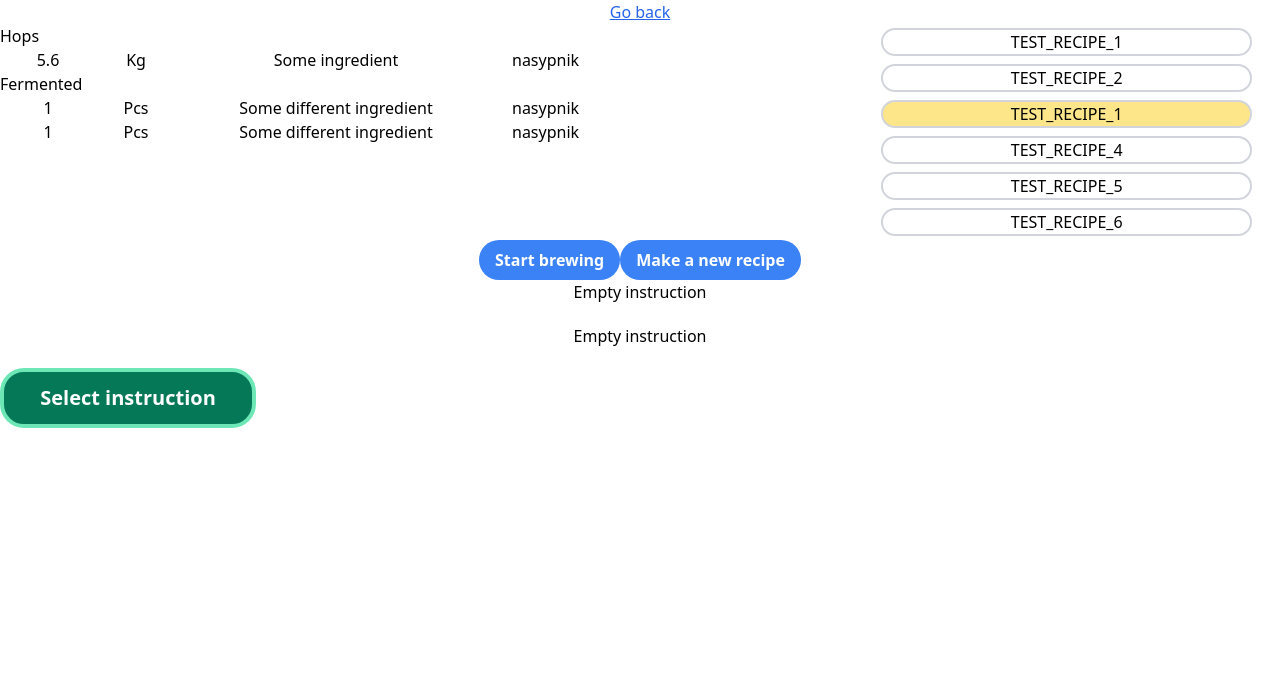
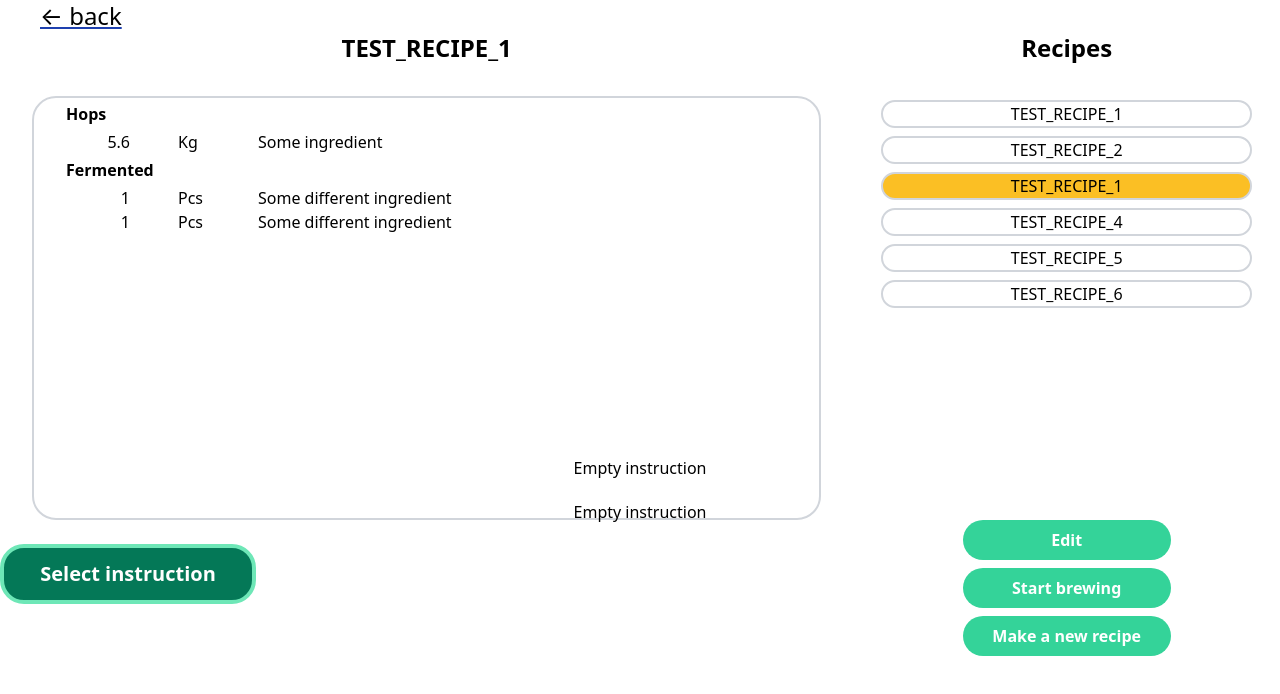
Before and after one commit to smart-brew/frontend, a React (Create React App) app: page /recipe/instructions in a window 1280 px wide. Shown: the top 694 px of the page. Built offline with nearby package versions, Linux system fonts and the light colour scheme.

Commit message:
fix(SB-82): Form and recipe picking gui remade

```diff
--- a/src/Pages/RecipePage.tsx
+++ b/src/Pages/RecipePage.tsx
@@ -9,15 +9,28 @@ import RecipeList from '../components/MainPage/RecipeList/RecipeList';
 import IngredietsForm from '../components/RecipeMaking/FormComponents/IngredientsForm';
 import { IngredientSection } from '../components/RecipeMaking/ConfirmBrewingStart/IngredientSection';
 import { StartBrewingPopup } from '../components/RecipeMaking/ConfirmBrewingStart/StartBrewingPopup';
+import IngredientType from '../types/RecipeData/IngredientType';
 
 const RecipePage: React.FC = () => {
   const [showPopup, setShowPopup] = useState(false); // pupup to start a new brewing process
   const [showForm, setShowForm] = useState(false); // show form to make a new recipe
   const [selectedRecipeId, setRecipeId] = useState(1);
+  const [listOfIngredients, setListOfIngredients] = useState([
+    {
+      amount: 0,
+      units: 'KG',
+      name: 'filterOut',
+      id: 0,
+      type: 'Fermentables',
+      recipe_id: 0,
+    },
+  ]);
+
+  // console.log('toto je list of ingredients on the recipepage');
+  // console.log(listOfIngredients);
 
   const handleSelection = (arg: number): undefined => {
     setRecipeId(arg);
-    console.log(selectedRecipeId);
     return undefined;
   };
 
@@ -34,6 +47,8 @@ const RecipePage: React.FC = () => {
     selectedRecipeId
   )?.Ingredients;
 
+  const recipeName = findItem(recipeList.recipes, selectedRecipeId)?.name;
+
   const result = recipeIngredients?.reduce((r, a) => {
     r[a.type] = r[a.type] || [];
     r[a.type].push(a);
@@ -42,62 +57,120 @@ const RecipePage: React.FC = () => {
   console.log(result);
 
   const infoGroup = Object.keys(result).map((typ) => {
-    return <IngredientSection sectionName={typ} ingredients={result[typ]} />;
+    return (
+      <IngredientSection
+        sectionName={typ}
+        ingredients={result[typ]}
+        showUnloader={false}
+      />
+    );
   });
+
+  const infoGroupPopup = Object.keys(result).map((typ) => {
+    return (
+      <IngredientSection
+        sectionName={typ}
+        ingredients={result[typ]}
+        showUnloader
+      />
+    );
+  });
+
+  const returnIngredients = (ingredients: IngredientType[]): void => {
+    console.log(ingredients);
+    setListOfIngredients(ingredients);
+    console.log('toto je list of ingredients on the recipepage');
+    console.log(listOfIngredients);
+  };
 
   return (
     <div>
+      {!showForm ? (
+        <div className="recipe-choosing">
           <Link
             to="/"
             className=" underline text-blue-600 hover:text-blue-800 visited:text-purple-600"
           >
-        Go back
+            <div className=" flex flex-row text-2xl text-black text-left ml-10">
+              &#8592; back
+            </div>
           </Link>
-      {!showForm ? (
-        <div className="recipe-choosing">
-          <div className="flex flex-row">
-            <div className=" w-2/3 flex flex-col">{infoGroup}</div>
-            <div className=" w-1/3">
+          <div className="flex flex-row ">
+            <div className=" w-2/3 flex flex-col">
+              <div className=" text-center text-2xl font-bold">
+                {recipeName}
+              </div>
+              <div className="flex flex-col   border-2 border-gray-300 rounded-3xl px-8 m-8 min-h-full">
+                {infoGroup}
+              </div>
+            </div>
+            <div className=" w-1/3 ">
+              <div className=" text-center text-2xl font-bold pb-8">
+                Recipes
+              </div>
+              <div className="min-h-full">
                 <RecipeList
                   recipes={recipeList.recipes}
                   callback={handleSelection}
                   current={selectedRecipeId}
                 />
               </div>
-          </div>
+              {/* Buttons Edit, Start Brewing, Make a new recipe */}
+              <div className="  text-center flex flex-col">
                 <button
-            className="bg-blue-500 hover:bg-blue-700 text-white font-bold py-2 px-4 rounded-full"
+                  className="bg-green-400 hover:bg-green-600 text-white font-bold py-2 px-4 rounded-full m-auto w-52 mb-2"
+                  type="button"
+                  // onClick={() => setShowPopup(true)}
+                >
+                  Edit
+                </button>
+                <button
+                  className="bg-green-400 hover:bg-green-600 text-white font-bold py-2 px-4 rounded-full m-auto  w-52 mb-2"
                   type="button"
                   onClick={() => setShowPopup(true)}
                 >
                   Start brewing
                 </button>
                 <button
-            className="bg-blue-500 hover:bg-blue-700 text-white font-bold py-2 px-4 rounded-full"
+                  className="bg-green-400 hover:bg-green-600 text-white font-bold py-2 px-4 rounded-full m-auto w-52 mb-2"
                   type="button"
                   onClick={() => setShowForm(true)}
                 >
                   Make a new recipe
                 </button>
               </div>
+            </div>
+          </div>
+        </div>
       ) : null}
 
       {showForm && (
-        <div>
-          <IngredietsForm show={showForm} />
+        <div className="ingredients-form">
+          <div className="flex flex-row ">
+            <div className=" w-2/3 ">
+              <IngredietsForm
+                show={showForm}
+                setListOfIngredients={(ingredients: IngredientType[]) =>
+                  returnIngredients(ingredients)
+                }
+              />
+            </div>
+            <div className=" w-1/3 relative text-center content-center">
               <button
-            className="bg-blue-500 hover:bg-blue-700 text-white font-bold py-2 px-4 rounded-full"
+                className="bg-green-400 hover:bg-green-600 text-white font-bold py-2 px-4 rounded-full absolute bottom-0 w-52"
                 type="button"
                 onClick={() => setShowForm(false)}
               >
                 Cancel
               </button>
             </div>
+          </div>
+        </div>
       )}
       {showPopup && (
         <StartBrewingPopup
           onClose={() => setShowPopup(false)}
-          infoGroup={infoGroup}
+          infoGroup={infoGroupPopup}
           selectedRecipeId={selectedRecipeId}
         />
       )}
--- a/src/components/MainPage/RecipeList/RecipeList.tsx
+++ b/src/components/MainPage/RecipeList/RecipeList.tsx
@@ -11,7 +11,7 @@ interface RecipeListTypeProps {
 const RecipeList: React.FC<RecipeListTypeProps> = (props) => {
   const { recipes, callback, current } = props;
   return (
-    <div>
+    <div className="overflow-auto">
       <ul className="flex flex-col ">
         {recipes.map((recipe: RecipeType) => (
           <RecipeListItem
--- a/src/components/MainPage/RecipeList/RecipeListItem.tsx
+++ b/src/components/MainPage/RecipeList/RecipeListItem.tsx
@@ -22,9 +22,9 @@ const RecipeListItem: React.FC<RecipeTypeProps> = ({
           onClick(id);
         }}
         key={id}
-        className="bg-yellow-200 chamber mx-7 my-1 content-center  border-2 border-gray-300 rounded-3xl "
+        className="bg-yellow-400 chamber mx-7 my-1 border-2 border-gray-300 rounded-3xl "
       >
-        <div>{name}</div>
+        <div className="text-center">{name}</div>
         <div>{locked}</div>
       </button>
     );
@@ -36,7 +36,7 @@ const RecipeListItem: React.FC<RecipeTypeProps> = ({
         onClick(id);
       }}
       key={id}
-      className="chamber mx-7 my-1 content-center  border-2 border-gray-300 rounded-3xl "
+      className="chamber mx-7 my-1  border-2 border-gray-300 rounded-3xl "
     >
       <div>{name}</div>
       <div>{locked}</div>
--- a/src/components/RecipeMaking/ConfirmBrewingStart/IngredientSection.tsx
+++ b/src/components/RecipeMaking/ConfirmBrewingStart/IngredientSection.tsx
@@ -5,17 +5,25 @@ import { IngredientsListItem } from './IngredientsListItem';
 interface IngredientSectionProps {
   sectionName: string;
   ingredients: IngredientType[];
+  showUnloader: boolean;
 }
 
 export const IngredientSection: React.FC<IngredientSectionProps> = ({
   sectionName,
   ingredients,
+  showUnloader,
 }: IngredientSectionProps) => {
   return (
     <div className="">
-      <div className="flex flex-row">{sectionName}</div>
+      <div className="flex flex-row font-bold py-1">{sectionName}</div>
       {ingredients.map((ingr) => {
-        return <IngredientsListItem key={ingr.id} ingredient={ingr} />;
+        return (
+          <IngredientsListItem
+            key={ingr.id}
+            ingredient={ingr}
+            showUnloader={showUnloader}
+          />
+        );
       })}
     </div>
   );
--- a/src/components/RecipeMaking/ConfirmBrewingStart/IngredientsListItem.tsx
+++ b/src/components/RecipeMaking/ConfirmBrewingStart/IngredientsListItem.tsx
@@ -3,17 +3,19 @@ import IngredientType from '../../../types/RecipeData/IngredientType';
 
 interface IngredientItemsProps {
   ingredient: IngredientType;
+  showUnloader: boolean;
 }
 
 export const IngredientsListItem: React.FC<IngredientItemsProps> = ({
   ingredient,
+  showUnloader,
 }: IngredientItemsProps) => {
   return (
     <div className="flex flex-row">
-      <div className="w-24 px-8 ">{ingredient.amount}</div>
-      <div className="w-20 px-4 ">{ingredient.units}</div>
-      <div className="w-80 px-4 ">{ingredient.name}</div>
-      <div className="w-auto px-4 ">nasypnik </div>
+      <div className="w-24 px-8 text-right">{ingredient.amount}</div>
+      <div className="w-20 px-4 text-left">{ingredient.units}</div>
+      <div className="w-80 px-4 text-left">{ingredient.name}</div>
+      {showUnloader && <div className="w-auto px-4 text-left">nasypnik </div>}
     </div>
   );
 };
--- a/src/components/RecipeMaking/ConfirmBrewingStart/StartBrewingPopup.tsx
+++ b/src/components/RecipeMaking/ConfirmBrewingStart/StartBrewingPopup.tsx
@@ -42,7 +42,7 @@ export const StartBrewingPopup: React.FC<Props> = ({
           <div className="grid justify-items-stretch mt-8">
             <button
               type="button"
-              className="mt-3 w-full inline-flex bg-green-200 justify-center rounded-md border border-gray-300 shadow-sm px-4 py-2 bg-white text-base font-medium text-gray-700 hover:bg-green-300  sm:mt-0 sm:ml-3 sm:w-auto sm:text-sm"
+              className="mt-3 w-full inline-flex bg-green-400 hover:bg-green-600 justify-center rounded-md border border-gray-300 shadow-sm px-4 py-2 bg-white text-base font-medium text-gray-700  sm:mt-0 sm:ml-3 sm:w-auto sm:text-sm"
               onClick={() => alert(selectedRecipeId)}
             >
               Confirm
--- a/src/components/RecipeMaking/FormComponents/IngredientsForm.tsx
+++ b/src/components/RecipeMaking/FormComponents/IngredientsForm.tsx
@@ -5,6 +5,7 @@ import FormSection from './FormSection';
 
 interface Props {
   show: boolean;
+  setListOfIngredients: (ingredients: IngredientType[]) => void;
 }
 
 function getIndex(
@@ -16,7 +17,10 @@ function getIndex(
 
 const unloadChoices = ['Fermentables', 'Yeast', 'Hops', 'Other']; // i can get these from the list of the supported functions
 
-const IngredietsForm: React.FC<Props> = ({ show }: Props) => {
+const IngredietsForm: React.FC<Props> = ({
+  show,
+  setListOfIngredients,
+}: Props) => {
   const [inputFields, setInputFields] = useState([
     {
       amount: 0,
@@ -33,6 +37,8 @@ const IngredietsForm: React.FC<Props> = ({ show }: Props) => {
     const max = Math.max(...values.map((o) => o.id), 0);
     return max + 1;
   };
+
+  const [recipeName, setRecipeName] = useState('');
 
   const handleChangeInput = (
     ids: number,
@@ -70,6 +76,7 @@ const IngredietsForm: React.FC<Props> = ({ show }: Props) => {
     e.preventDefault();
     const values = [...inputFields] as IngredientType[];
     console.log(values);
+    setListOfIngredients(values);
   };
 
   if (!show) {
@@ -97,16 +104,27 @@ const IngredietsForm: React.FC<Props> = ({ show }: Props) => {
 
   return (
     <div className="">
-      <form onSubmit={handleSubmit}>
-        <div className="container  border-2 border-gray-300 rounded-3xl  px-20">
-          <header className="center py-8 text-xl">
+      <label htmlFor="name">
+        <input
+          type="text"
+          className="w-80 px-8  border-2 border-gray-300 text-2xl font-bold m-10"
+          name="name"
+          placeholder="recipe name"
+          value={recipeName}
+          required
+          onChange={(event) => setRecipeName(event.target.value)}
+        />
+      </label>
+      <form onSubmit={handleSubmit} className="mx-20">
+        <div className="container  border-2 border-gray-300 rounded-3xl  px-20 ">
+          <header className="center py-8 font-bold">
             <h3>Ingredients</h3>
           </header>
 
           <div>{infoGroup}</div>
           <button
             type="submit"
-            className="bg-blue-500 hover:bg-blue-700 text-white font-bold py-2 px-4 rounded-full"
+            className="bg-green-400 hover:bg-green-600 text-white font-bold py-2 px-4 rounded-full mt-16 w-52"
             value="Submit"
           >
             Submit
--- a/tailwind.config.js
+++ b/tailwind.config.js
@@ -555,6 +555,7 @@ module.exports = {
     minHeight: {
       0: '0px',
       full: '100%',
+      half: '50%',
       screen: '100vh',
     },
     minWidth: {
```
Also changed, not shown: src/components/RecipeMaking/FormComponents/FormSection.tsx (+8 -12 lines). Lines whose indentation alone changed are shown as unchanged.
